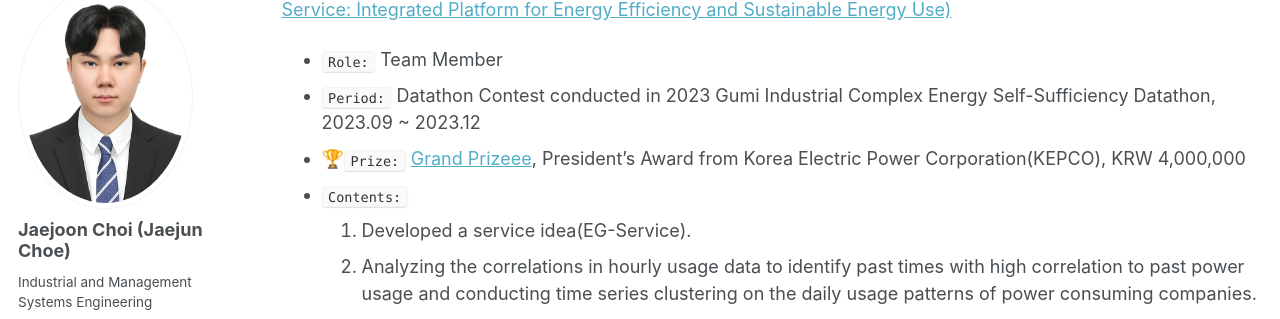
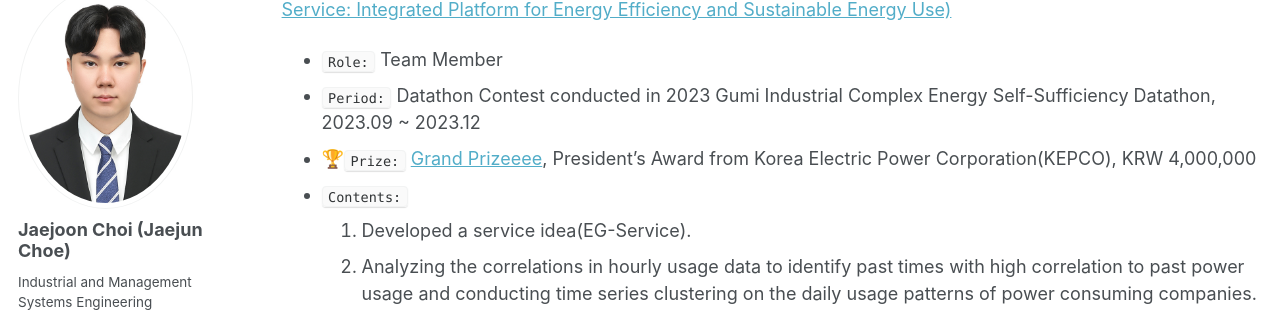
Before and after one commit to jaejunchoe/jaejunchoe.github.io, a Jekyll site: the page built from _pages/project.md, in a window 1280 px wide and 900 px high, scrolled down 1054 px. Shown: the part 112-431 px from the top of the window. Built offline with Jekyll 4.4.1, drawn with Linux system fonts in a browser that asks for light colours; some web fonts are replaced.

Commit message:
initial commit

```diff
--- a/_pages/project.md
+++ b/_pages/project.md
@@ -46,7 +46,7 @@ satisfactory.  <br/>
 🥇**Side Project 5.** [EG(Eco Gumi)-Service: 에너지 효율성 및 지속 가능한 에너지 사용을 위한 통합 플랫폼(EG(Eco Gumi)-Service: Integrated Platform for Energy Efficiency and Sustainable Energy Use)](https://github.com/jaejunchoe/2023-Gumi-Industrial-Complex-Energy-Self-Sufficiency-Datathon)
 - `Role:` Team Member
 - `Period:` Datathon Contest conducted in 2023 Gumi Industrial Complex Energy Self-Sufficiency Datathon, 2023.09 ~ 2023.12
-- 🏆`Prize:` [Grand Prizeee](images/구미산단_데이터톤.jpg), President's Award from Korea Electric Power Corporation(KEPCO), KRW 4,000,000
+- 🏆`Prize:` [Grand Prizeeee](/images/구미산단_데이터톤.jpg), President's Award from Korea Electric Power Corporation(KEPCO), KRW 4,000,000
 - `Contents:` <br/>
 1. Developed a service idea(EG-Service). <br/>
 1. Analyzing the correlations in hourly usage data to identify past times with high correlation to past power usage and conducting time series clustering on
```
